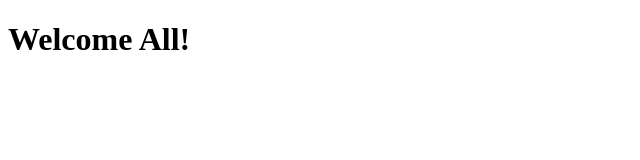
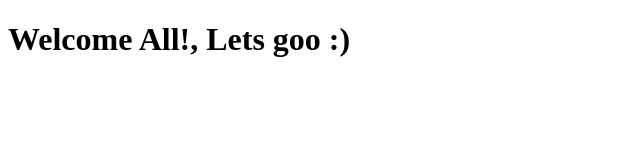
Before and after one commit to THARASRI-AM/Branded.in, a plain HTML site: page index.html in a window 1280 px wide. Shown: the whole page, without its empty margins (0-640 px from the left). Drawn offline with Linux system fonts and the light colour scheme.

Commit message:
fix : changed the intro

```diff
--- a/index.html
+++ b/index.html
@@ -7,6 +7,6 @@
 </head>
 <body>
 
-    <h1>Welcome All!</h1>
+    <h1>Welcome All!, Lets goo :) </h1>
 </body>
 </html>
```
